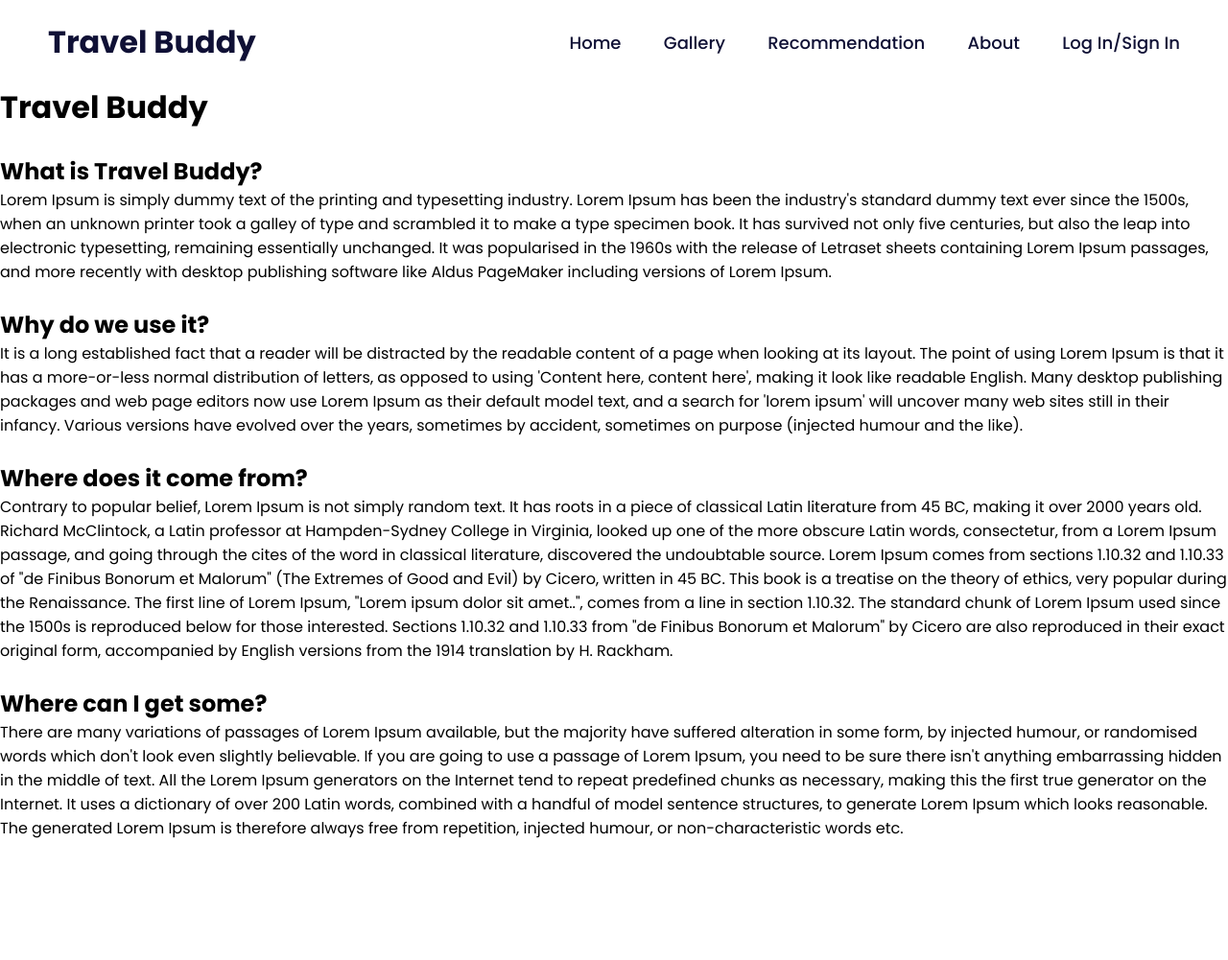
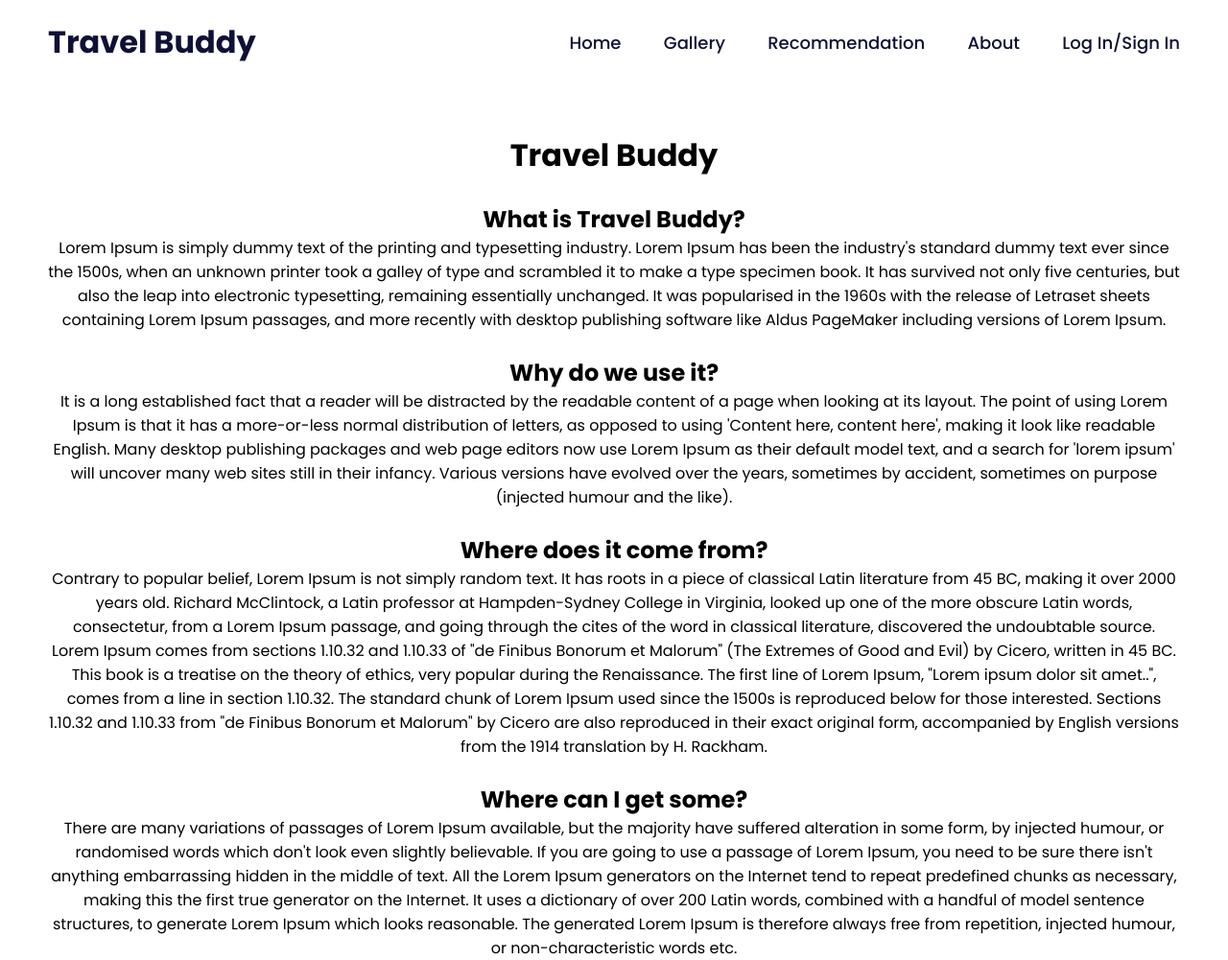
Before and after one commit to finalyearproject69/INTELLIGENT-TRIP-PLANNER-AND-GUIDANCE-ASSISTANT, a PHP site: page /aboutus/aboutus.html in a window 1280 px wide. Shown: the whole page at 96% size. Before the commit the page ends 874 px from the top, so only its background shows below. Run offline with PHP 8.4, Linux system fonts and the light colour scheme.

Commit message:
aboutus updated

```diff
--- a/aboutus/aboutus.html
+++ b/aboutus/aboutus.html
@@ -4,6 +4,7 @@
     <meta charset="UTF-8">
     <meta name="viewport" content="width=device-width, initial-scale=1.0">
     <link rel="stylesheet" href="/style.css">
+    <link rel="stylesheet" href="/aboutus/aboutusCSS.css">
     <title>Document</title>
 </head>
 <header class="header">
@@ -18,6 +19,7 @@
     </nav>
   </header>
 <body>
+    <div class="about-text">
     <h1>Travel Buddy</h1>
     <br>
     <h2>What is Travel Buddy?</h2>
@@ -31,5 +33,6 @@
     <br>
     <h2>Where can I get some?</h2>
     <p>There are many variations of passages of Lorem Ipsum available, but the majority have suffered alteration in some form, by injected humour, or randomised words which don't look even slightly believable. If you are going to use a passage of Lorem Ipsum, you need to be sure there isn't anything embarrassing hidden in the middle of text. All the Lorem Ipsum generators on the Internet tend to repeat predefined chunks as necessary, making this the first true generator on the Internet. It uses a dictionary of over 200 Latin words, combined with a handful of model sentence structures, to generate Lorem Ipsum which looks reasonable. The generated Lorem Ipsum is therefore always free from repetition, injected humour, or non-characteristic words etc.</p>
+    </div>
 </body>
 </html>
--- a/aboutus/aboutusCSS.css
+++ b/aboutus/aboutusCSS.css
@@ -1 +1,29 @@
 @import url('https://fonts.googleapis.com/css2?family=Poppins:wght@300;400;500;600;700;800;900&display=swap');
+
+:root {
+    --first-color: #DCF2F1;
+    --second-color: #7FC7D9;
+    --thrid-color: #365486;
+    --fourth-color: #0F1035;
+    --white-color: #fff;
+    --border-color: #ccc;
+    --border-hover-color: #ccc;
+    --box-shadow-color: 0 4px 8px 0 rgba(0, 0, 0, 0.2), 0 6px 20px 0 rgba(0, 0, 0, 0.19);
+  }
+
+* {
+    margin: 0;
+    padding: 0;
+    box-sizing: border-box;
+    font-family: "Poppins", "sans-serif";
+}
+
+h1, h2, p {
+    text-align: center;
+    margin-left: 50px;
+    margin-right: 50px;
+}
+
+h1{
+    margin-top: 50px;
+}
```
Also changed, not shown: gallery/galleryCSS.css (line endings or trailing spaces).
